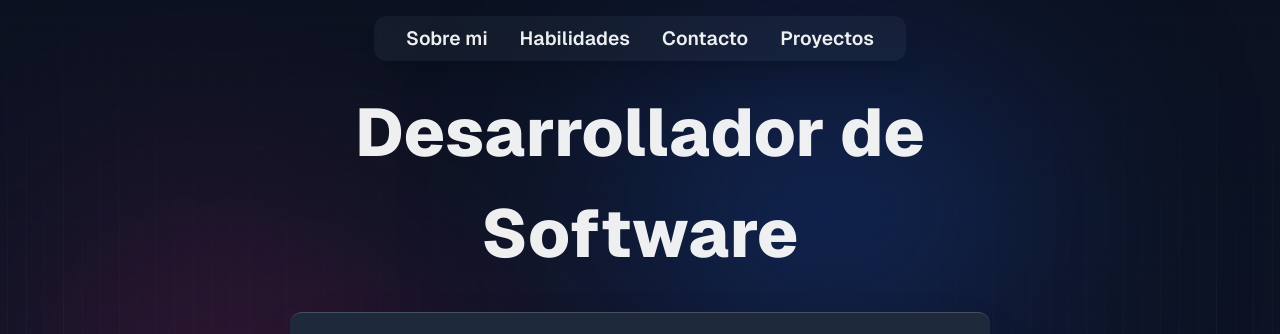
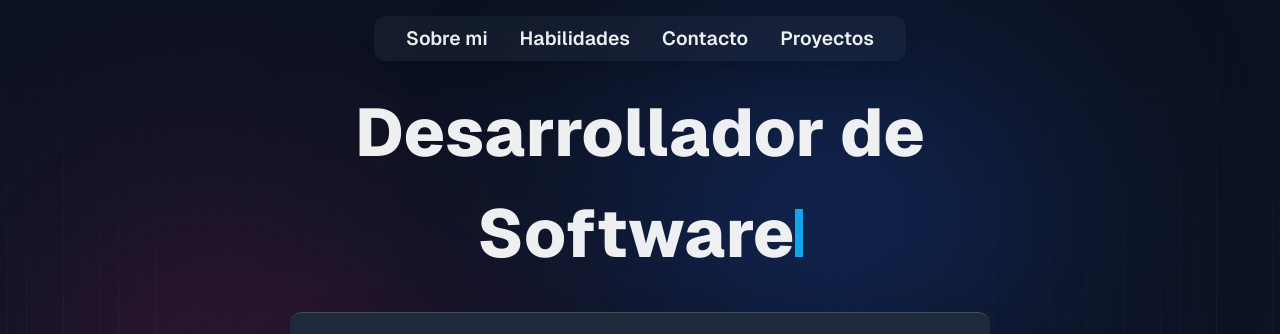
Before and after one commit to panprogramadorgh/portfolio, a Next.js app: page / in a window 1280 px wide. Shown: the top 334 px of the page. Built offline with nearby package versions, Linux system fonts and the light colour scheme.

Commit message:
Animacion cursor en componente title

```diff
--- a/src/app/components/header.tsx
+++ b/src/app/components/header/header.tsx
@@ -1,8 +1,8 @@
 import Image from "next/image";
-import Nav from "@/app/components/nav";
-import Title from "@/app/components/title";
+import Nav from "@/app/components/header/nav";
+import Title from "@/app/components/header/title";
 import gradientGridImage from "@/app/images/header/grid-gradiant.webp"
-import PresentationCard from "@/app/components/presentation-card";
+import PresentationCard from "@/app/components/header/presentation-card";
 
 export default function Header() {
   return (
--- a/src/app/components/nav.tsx
+++ b/src/app/components/header/nav.tsx
@@ -2,7 +2,7 @@
 
 import Link from "next/link";
 import { MouseEventHandler, useContext } from "react";
-import { BackdropCtx, useCheckBackdropVisibility } from "../contexts/backdrop-ctx";
+import { BackdropCtx, useCheckBackdropVisibility } from "../../contexts/backdrop-ctx";
 
 export default function Nav() {
   const backdropVisibleState = useContext(BackdropCtx)
--- a/src/app/components/title.tsx
+++ b/src/app/components/header/title.tsx
@@ -120,12 +120,29 @@ export default function Title() {
   return (
     <div>
       <h1 className={`
+          inline-block
           text-[2.2rem]
           sm:text-[3.5rem]
           md:text-[4.2rem]
           text-center
           font-extrabold
-        `}>{title.text}</h1>
+          `}>
+        <span>{title.text}</span>
+        <div className={`
+          inline-block
+          w-2
+          h-12
+          `}>
+          <div style={{
+            animation: "title-blinking-cursor ease 1s infinite"
+          }} className={`
+              w-full
+              h-full
+              bg-glow
+            `}>
+          </div>
+        </div>
+      </h1>
     </div>
   )
 }
--- a/src/app/globals.css
+++ b/src/app/globals.css
@@ -55,16 +55,37 @@ a:hover {
   from {
     opacity: 0;
   }
+
   to {
     opacity: 1;
+  }
+}
+
+/* Animaciones para componente title */
+
+@keyframes title-blinking-cursor {
+  0% {
+    opacity: 0.05;
+  }
+
+  30% {
+    opacity: 1;
+  }
+
+  70% {
+    opacity: 1;
+  }
+
+  100% {
+    opacity: 0.05;
   }
 }
 
 /* Presentation card css animations */
 
 @keyframes presentation-card-widening {
-  from {
-  }
+  from {}
+
   to {
     width: 100%;
   }
--- a/src/app/page.tsx
+++ b/src/app/page.tsx
@@ -1,4 +1,4 @@
-import Header from "@/app/components/header"
+import Header from "@/app/components/header/header"
 
 export default function Home() {
   return (
```
Also changed, not shown: src/app/components/header/presentation-card.tsx (renamed from src/app/components/presentation-card.tsx).
